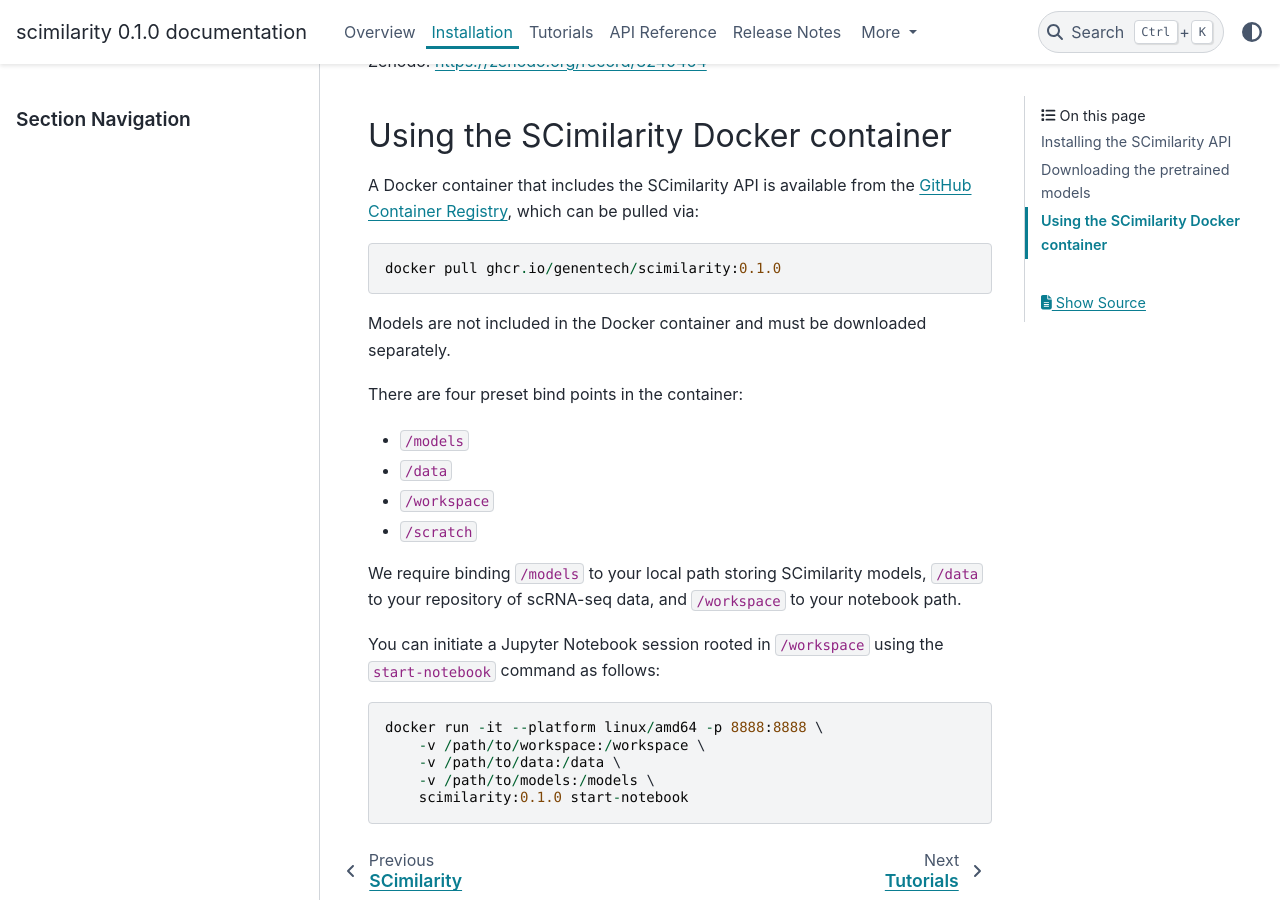
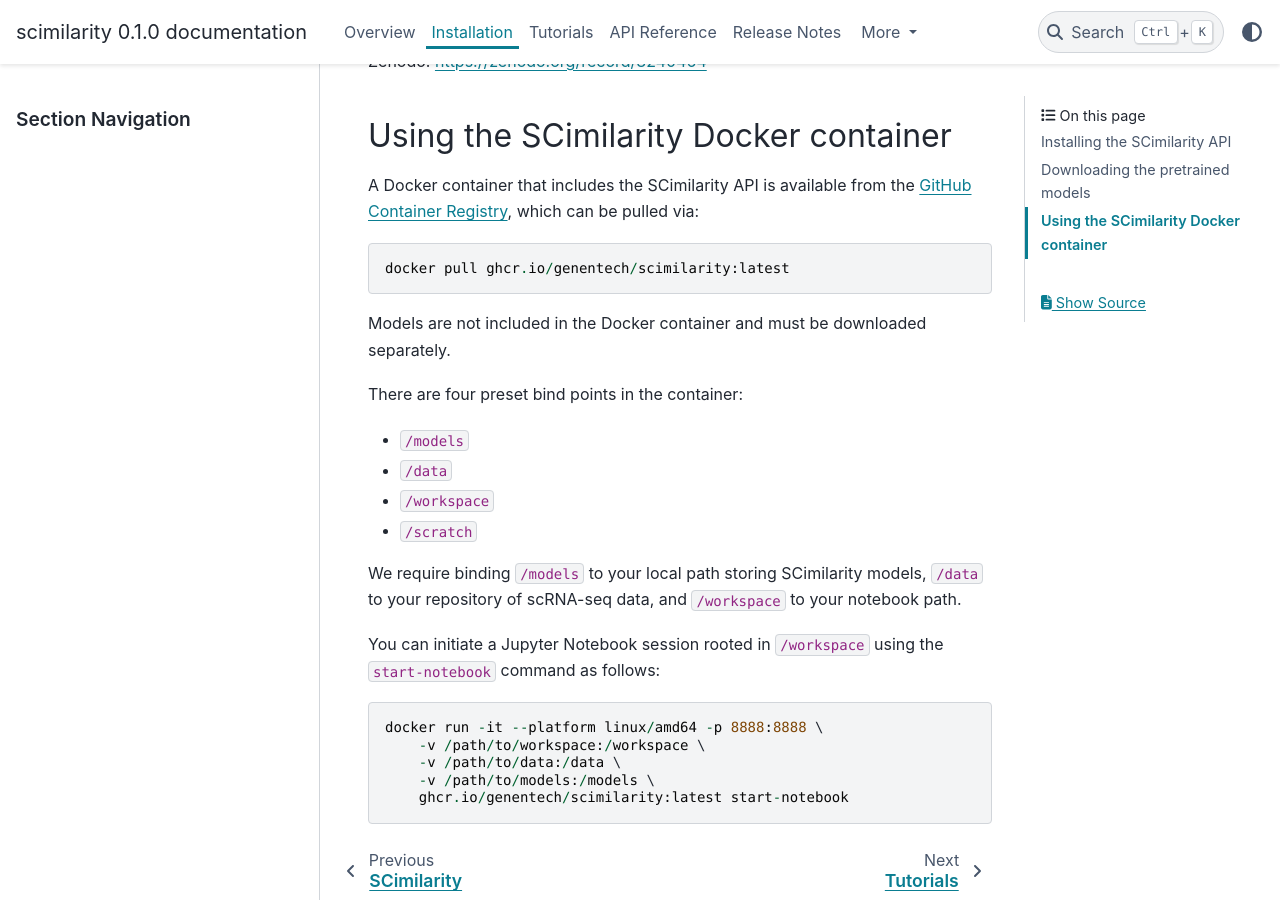
Before and after one commit to Genentech/scimilarity, a Sphinx documentation site: the page built from docs/install.rst, in a window 1280 px wide and 900 px high, scrolled down 823 px. Built offline with Sphinx 7.4.7 and the PyData theme 0.15.4, drawn with Linux system fonts in a browser that asks for light colours; pages that are not in the unit, such as notebooks, are missing from menus.

Commit message:
Update container path in docs

```diff
--- a/README.rst
+++ b/README.rst
@@ -16,3 +16,6 @@
 Pretrained model weights, embeddings, kNN graphs, a single-cell metadata
 can be downloaded from:
 https://zenodo.org/record/8240464
+
+A docker container with SCimilarity preinstalled can be pulled from:
+https://ghcr.io/genentech/scimilarity
--- a/docs/install.rst
+++ b/docs/install.rst
@@ -43,7 +43,7 @@
 
 ::
 
-    docker pull ghcr.io/genentech/scimilarity:0.1.0
+    docker pull ghcr.io/genentech/scimilarity:latest
 
 Models are not included in the Docker container and must be downloaded separately.
 
@@ -67,4 +67,4 @@
         -v /path/to/workspace:/workspace \
         -v /path/to/data:/data \
         -v /path/to/models:/models \
-        scimilarity:0.1.0 start-notebook
+        ghcr.io/genentech/scimilarity:latest start-notebook
```
Also changed, not shown: 2 other files.
